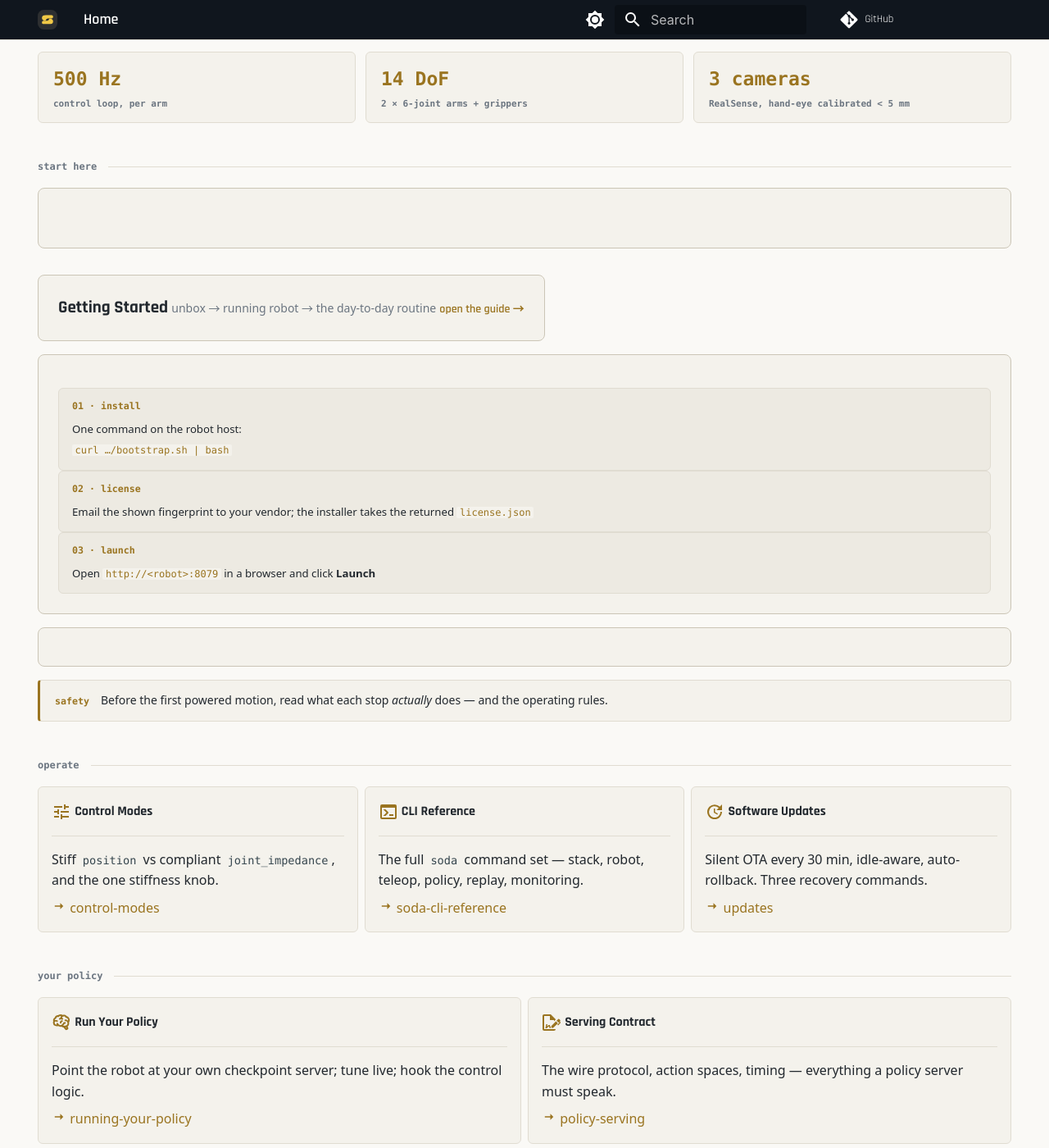
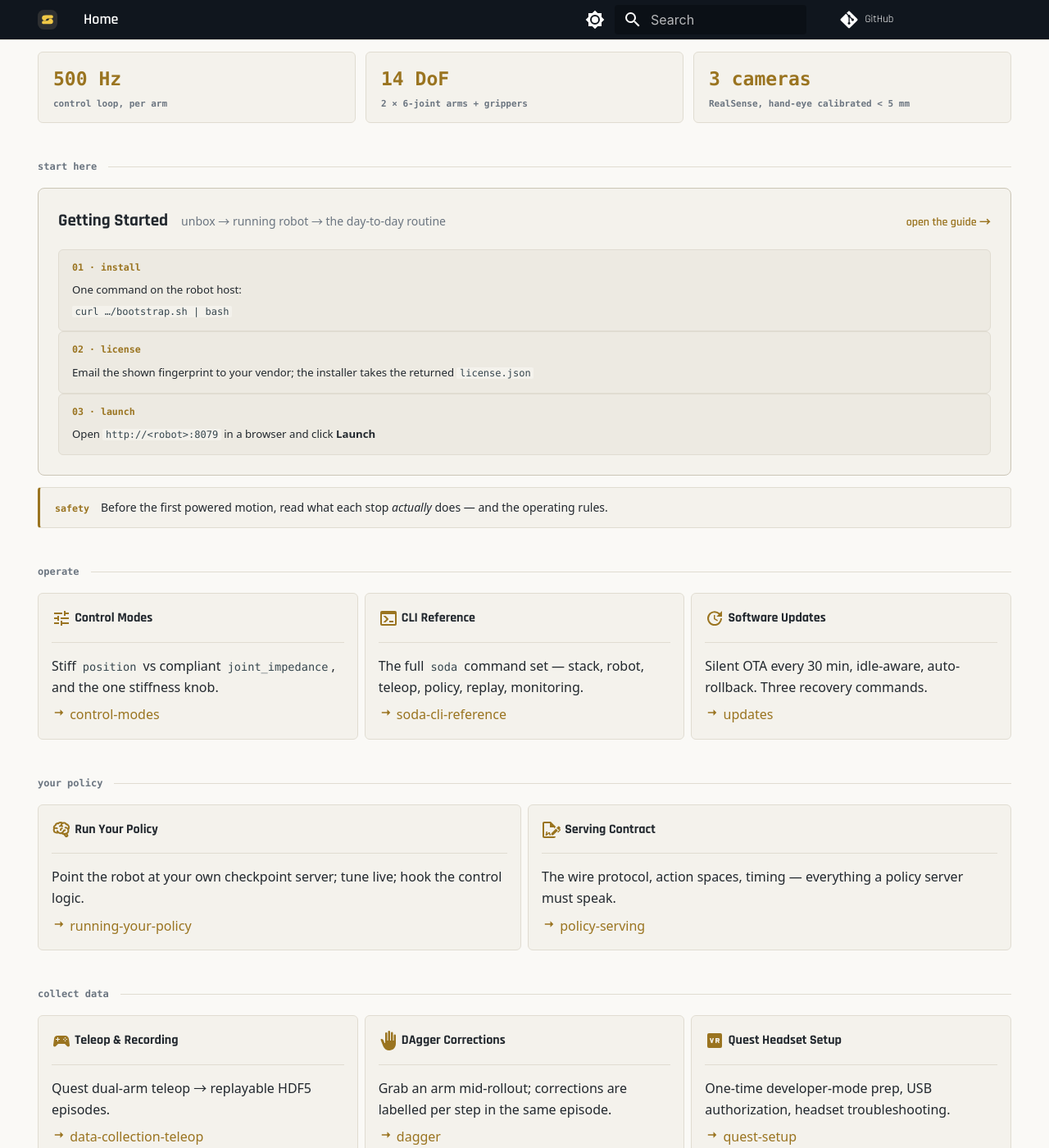
Before and after one commit to somarobotics/soda-docs, an MkDocs documentation site: the page built from docs/index.md, in a window 1280 px wide and 1400 px high, scrolled down 596 px. Shown: the whole window at 82% size. Built offline with MkDocs 1.6.1 and Material for MkDocs 9.7.7, drawn with Linux system fonts in a browser that asks for light colours; comment, search, counter and statistics services are not loaded.

Commit message:
home: fix feature panel markup (block-level wrapper + stretched link)

```diff
--- a/docs/index.md
+++ b/docs/index.md
@@ -32,23 +32,23 @@ curl -fsSL https://somarobotics.github.io/soda-ota-channels/bootstrap.sh | bash
 
 <div class="soda-group">start here</div>
 
-<a class="soda-feature" href="getting-started/">
+<div class="soda-feature">
   <div class="soda-feature-head">
     <strong>Getting Started</strong>
     <span>unbox → running robot → the day-to-day routine</span>
-    <em>open the guide →</em>
+    <a href="getting-started/">open the guide →</a>
   </div>
   <ol class="soda-steps">
     <li><b>01 · install</b><span>One command on the robot host:<br><code>curl …/bootstrap.sh | bash</code></span></li>
     <li><b>02 · license</b><span>Email the shown fingerprint to your vendor; the installer takes the returned <code>license.json</code></span></li>
     <li><b>03 · launch</b><span>Open <code>http://&lt;robot&gt;:8079</code> in a browser and click <strong>Launch</strong></span></li>
   </ol>
-</a>
+</div>
 
-<a class="soda-safety" href="safety/">
+<div class="soda-safety">
   <b>safety</b>
-  <span>Before the first powered motion, read what each stop <em>actually</em> does — and the operating rules.</span>
-</a>
+  <span>Before the first powered motion, read <a href="safety/">what each stop <em>actually</em> does — and the operating rules</a>.</span>
+</div>
 
 <div class="soda-group">operate</div>
 
--- a/docs/stylesheets/extra.css
+++ b/docs/stylesheets/extra.css
@@ -406,7 +406,8 @@
 }
 
 /* ---------- start-here feature (home) ---------- */
-.md-typeset a.soda-feature {
+.md-typeset .soda-feature {
+  position: relative;
   display: block;
   margin-top: 0.8rem;
   padding: 1.1rem 1.2rem 1.2rem;
@@ -416,11 +417,16 @@
   color: var(--ph-txt);
   transition: border-color 0.15s, transform 0.15s;
 }
-.md-typeset a.soda-feature:hover,
-.md-typeset a.soda-feature:focus-visible {
+.md-typeset .soda-feature:hover,
+.md-typeset .soda-feature:focus-within {
   border-color: var(--ph-gold);
   transform: translateY(-2px);
-  color: var(--ph-txt);
+}
+/* stretched link — the whole panel is clickable */
+.soda-feature-head a::after {
+  content: "";
+  position: absolute;
+  inset: 0;
 }
 .soda-feature-head {
   display: flex;
@@ -434,9 +440,8 @@
   font-weight: 700;
 }
 .soda-feature-head span { color: var(--ph-mut); font-size: 0.7rem; }
-.soda-feature-head em {
+.md-typeset .soda-feature-head a {
   margin-left: auto;
-  font-style: normal;
   font-family: var(--ph-font-ui);
   font-weight: 600;
   font-size: 0.7rem;
@@ -468,7 +473,8 @@
 .soda-steps span { font-size: 0.66rem; line-height: 1.5; color: var(--ph-txt); }
 .soda-steps code { font-size: 0.6rem; }
 
-.md-typeset a.soda-safety {
+.md-typeset .soda-safety {
+  position: relative;
   display: flex;
   align-items: baseline;
   gap: 0.7rem;
@@ -482,11 +488,16 @@
   font-size: 0.7rem;
   transition: border-color 0.15s;
 }
-.md-typeset a.soda-safety:hover,
-.md-typeset a.soda-safety:focus-visible {
+.md-typeset .soda-safety:hover,
+.md-typeset .soda-safety:focus-within {
   border-color: var(--ph-brass);
   border-left-color: var(--ph-gold);
-  color: var(--ph-txt);
+}
+.md-typeset .soda-safety a { color: var(--ph-txt); }
+.soda-safety a::after {
+  content: "";
+  position: absolute;
+  inset: 0;
 }
 .soda-safety b {
   font-family: var(--ph-font-data);
```
Also changed, not shown: overlay/index.md (+6 -6 lines), 1 other file.
